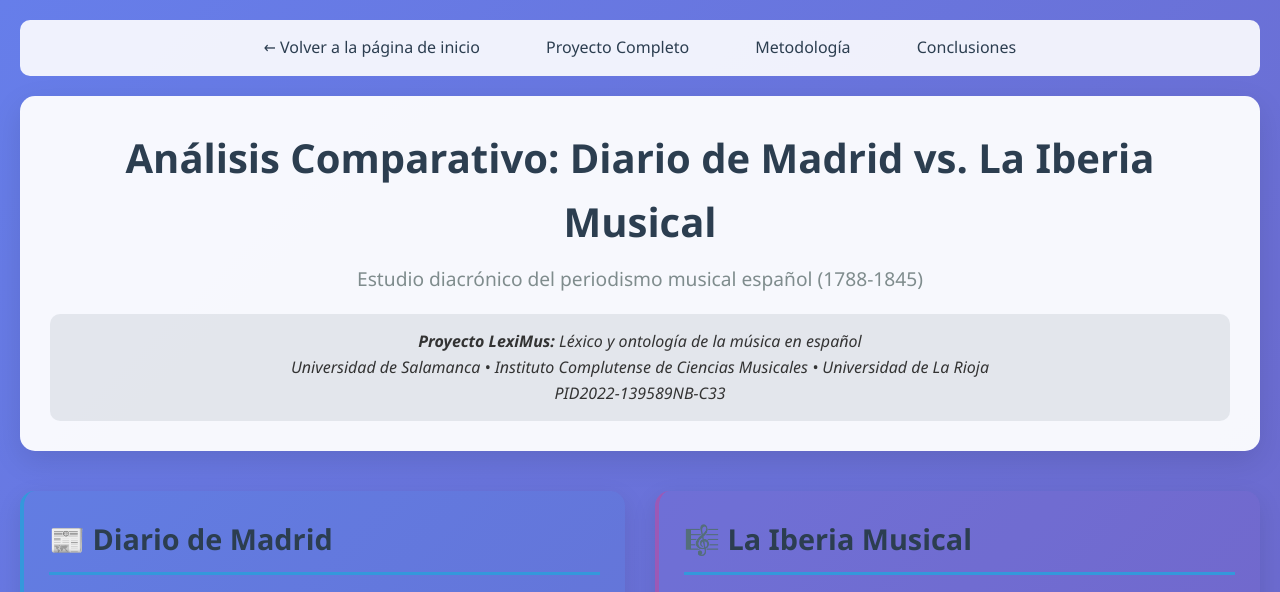
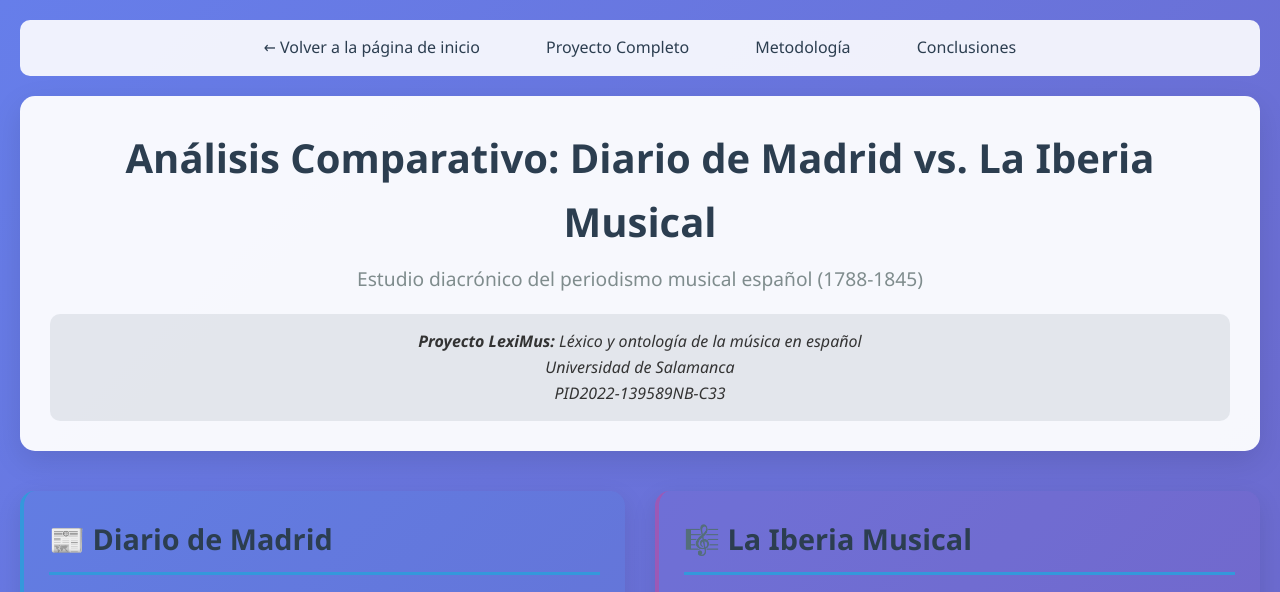
Before and after one commit to LeximusUSAL/diario-madrid-analysis, a plain HTML site: page comparativa.html in a window 1280 px wide. Shown: the top 592 px of the page. Drawn offline with nearby package versions, Linux system fonts and the light colour scheme.

Commit message:
Update comparativa.html

```diff
--- a/comparativa.html
+++ b/comparativa.html
@@ -295,7 +295,7 @@
             <div class="subtitle">Estudio diacrónico del periodismo musical español (1788-1845)</div>
             <div class="project-info">
                 <strong>Proyecto LexiMus:</strong> Léxico y ontología de la música en español<br>
-                Universidad de Salamanca • Instituto Complutense de Ciencias Musicales • Universidad de La Rioja<br>
+                Universidad de Salamanca <br>
                 <em>PID2022-139589NB-C33</em>
             </div>
         </div>
```
